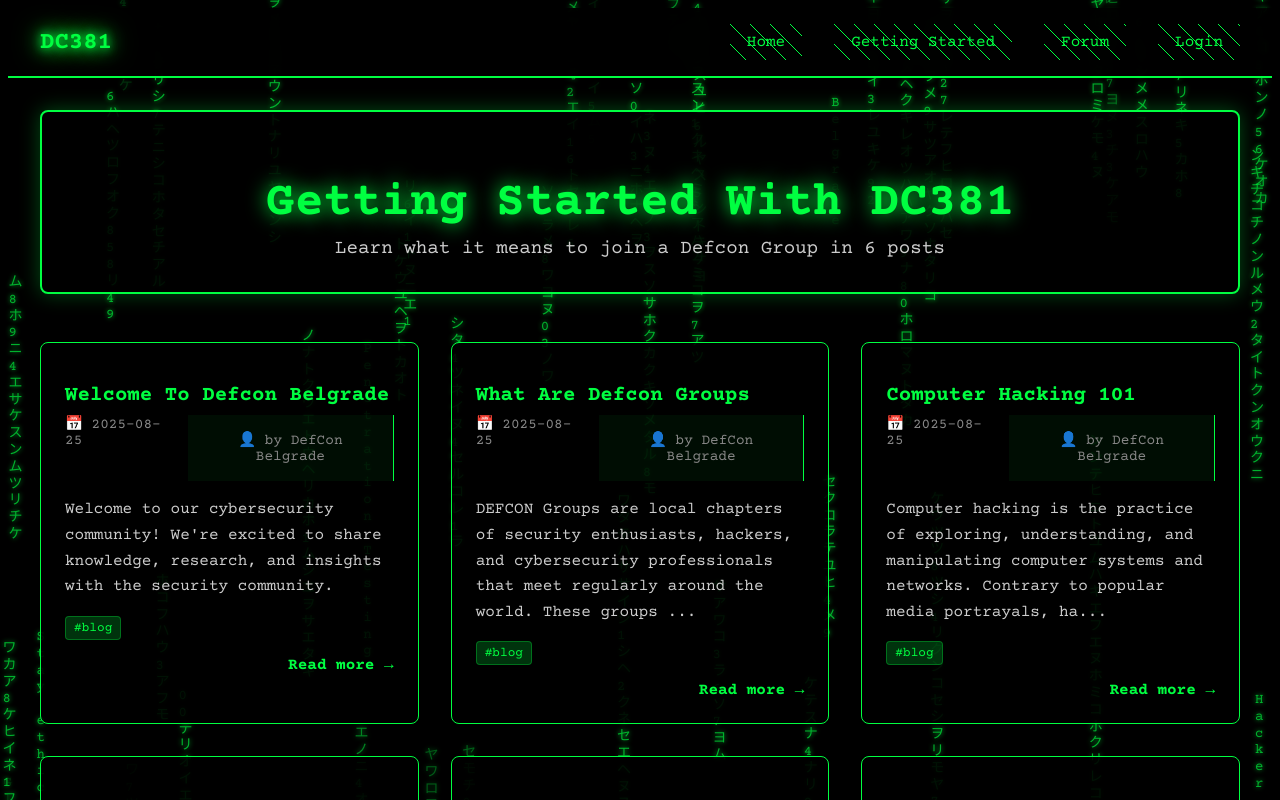
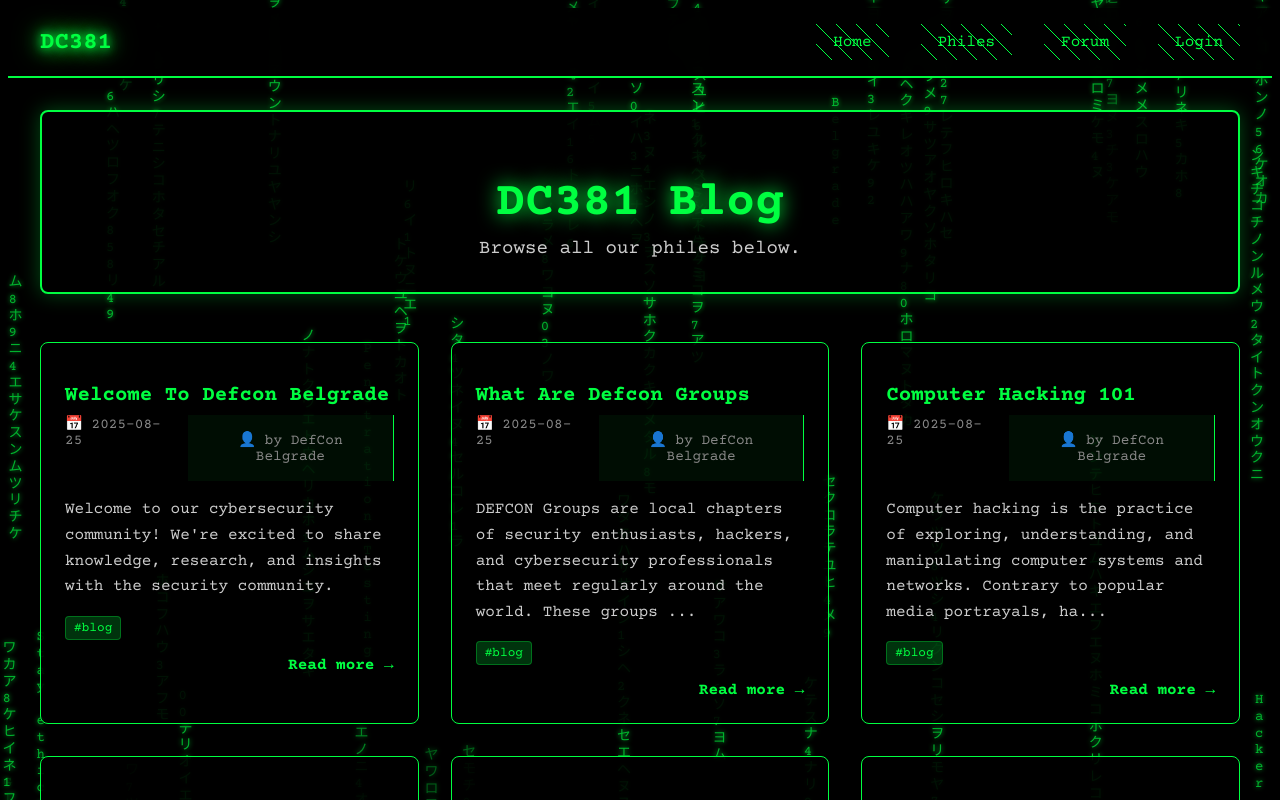
Before and after one commit to AleksaZatezalo/personal-website, a React (Create React App) app in the folder personal-website/: page /faq in a window 1280 px wide. Shown: the top 800 px of the page. Built offline with nearby package versions, Linux system fonts and the light colour scheme.

Commit message:
Getting started -> philes

```diff
--- a/personal-website/src/components/Blog/Blog.jsx
+++ b/personal-website/src/components/Blog/Blog.jsx
@@ -884,10 +884,9 @@
           // Blog post list
           <div className="blog-list">
             <div className="blog-header">
-              <h1 className="blog-title">Getting Started With DC381</h1>
+              <h1 className="blog-title">DC381 Blog</h1>
               <p className="blog-subtitle">
-                Learn what it means to join a Defcon Group in
-                {posts.length > 0 && ` ${posts.length} post${posts.length > 1 ? 's' : ''}`}
+                Browse all our philes below.
               </p>
             </div>
 
--- a/personal-website/src/components/MatrixNavbar/MatrixNavbar.jsx
+++ b/personal-website/src/components/MatrixNavbar/MatrixNavbar.jsx
@@ -157,7 +157,7 @@
             </li>
             <li className="nav-item">
               <a href="/faq" className="nav-link" onClick={closeMobileMenu}>
-                Getting Started
+                Philes
               </a>
             </li>
             <li className="nav-item">
```
